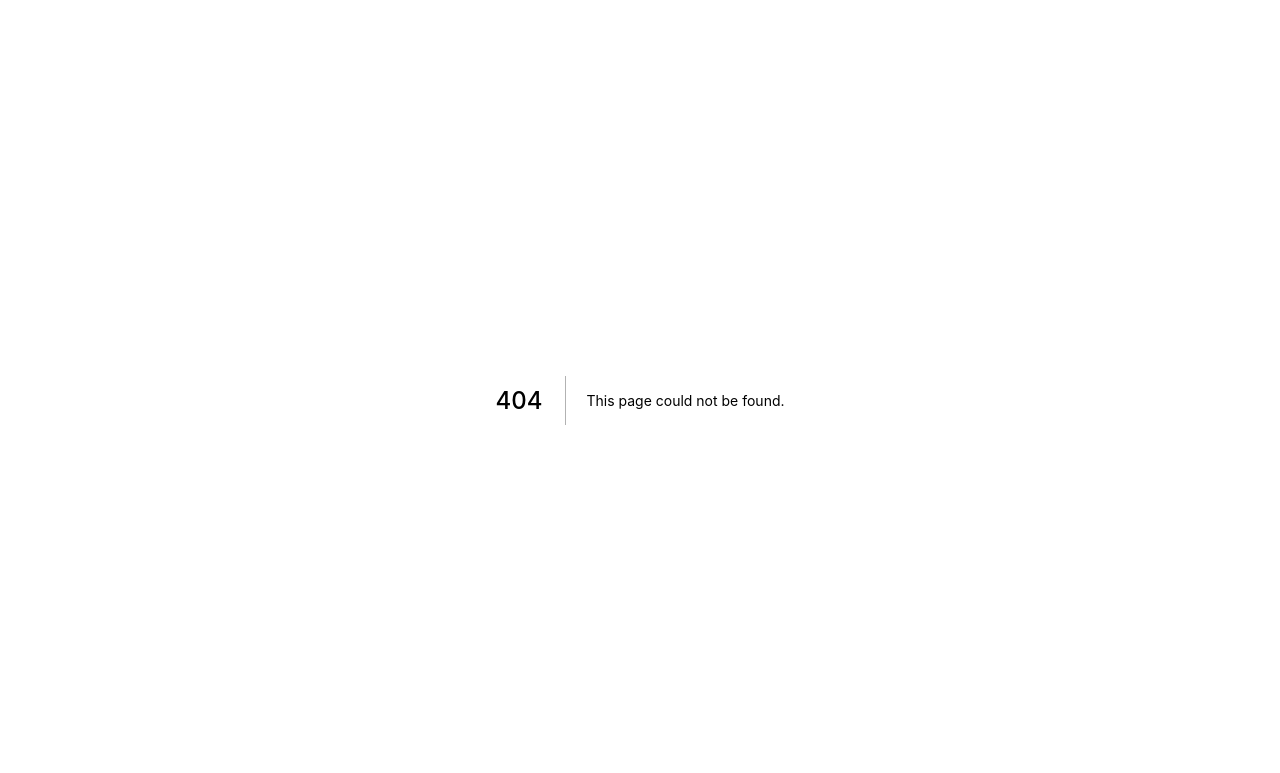
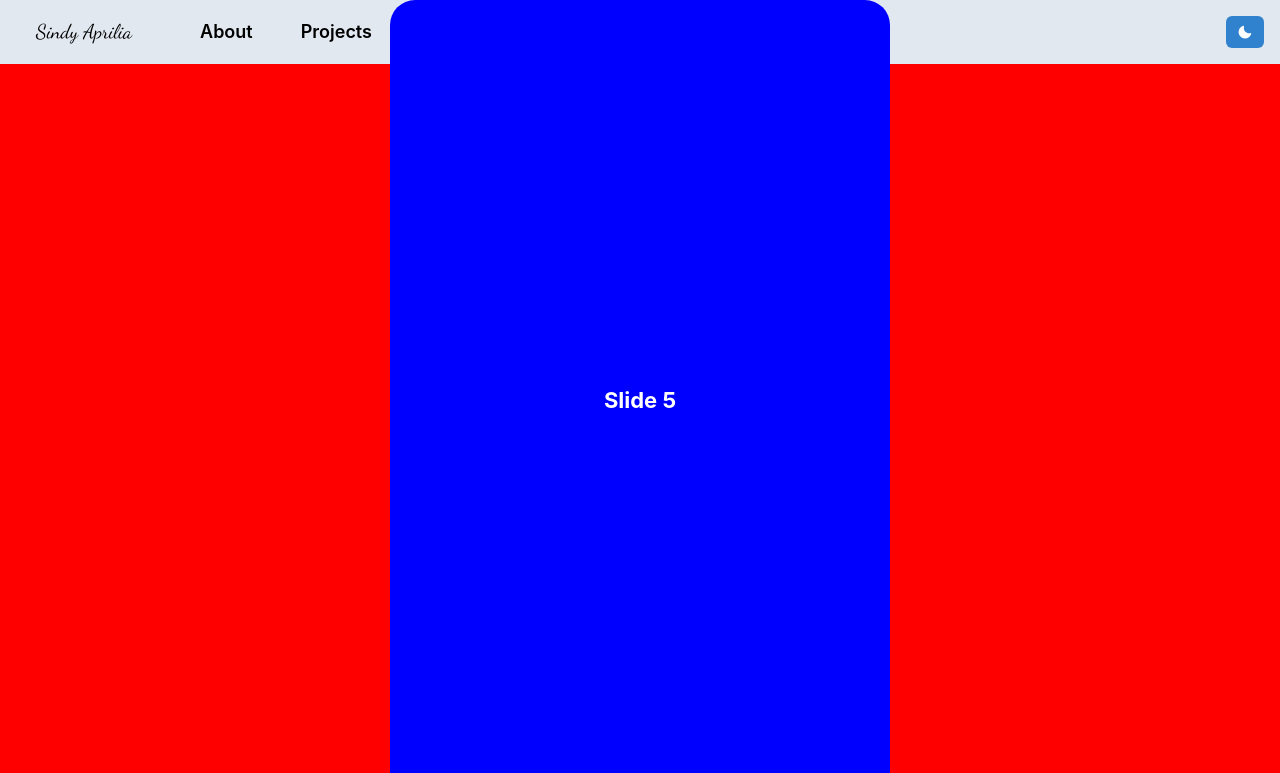
Before and after one commit to BANGATA/Sindy-Portfolio, a Next.js app: page /projects in a window 1280 px wide. Before the commit this address had no page. Shown: the top 773 px of the page. Built offline with nearby package versions, Linux system fonts and the light colour scheme; a web font is replaced by a local one.

Commit message:
feat: swiperJs

```diff
--- a/components/navbar.tsx
+++ b/components/navbar.tsx
@@ -31,6 +31,8 @@ const Navbar = () => {
         px={4}
         backdropFilter="auto"
         backdropBlur="8px"
+        position="fixed"
+        w={'100%'}
       >
         <Flex h={16} alignItems={"center"} justifyContent={"space-between"}>
           <IconButton
--- a/components/welcome.tsx
+++ b/components/welcome.tsx
@@ -62,7 +62,7 @@ const Welcoming = () => {
                   spacing={4}
                   display={{ base: "none", md: "flex" }}
                 >
-                  <Link href={"/home"}>
+                  <Link href={"/about"}>
                     <Button
                       color={color}
                       variant={"none"}
@@ -75,7 +75,7 @@ const Welcoming = () => {
                       </Text>
                     </Button>
                   </Link>
-                  <Link href={"/state"}>
+                  <Link href={"/projects"}>
                     <Button
                       color={color}
                       variant={"none"}
@@ -88,7 +88,7 @@ const Welcoming = () => {
                       </Text>
                     </Button>
                   </Link>
-                  <Link href={"/faq"}>
+                  <Link href={"/gallery"}>
                     <Button
                       color={color}
                       variant={"none"}
--- /dev/null
+++ b/pages/projects.tsx
@@ -0,0 +1,38 @@
+import { Flex } from "@chakra-ui/react";
+import { Autoplay, Keyboard, Mousewheel, Pagination } from "swiper";
+import { Swiper, SwiperSlide } from "swiper/react";
+import Navbar from "../components/navbar";
+
+const Projects = () => {
+  return (
+    <>
+      <Navbar />
+      <Flex>
+        <Swiper
+          direction={"vertical"}
+          slidesPerView={1}
+          //spaceBetween={30}
+          mousewheel={true}
+          pagination={{
+            clickable: true,
+          }}
+          modules={[Mousewheel, Pagination, Keyboard, Autoplay]}
+          className="mySwiper"
+          keyboard={{
+            enabled: true,
+          }}
+          autoplay={{ delay: 3500 }}
+          loop={true}
+        >
+          <SwiperSlide>Slide 1</SwiperSlide>
+          <SwiperSlide>Slide 2</SwiperSlide>
+          <SwiperSlide>Slide 3</SwiperSlide>
+          <SwiperSlide>Slide 4</SwiperSlide>
+          <SwiperSlide>Slide 5</SwiperSlide>
+        </Swiper>
+      </Flex>
+    </>
+  );
+};
+
+export default Projects;
--- a/styles/globals.css
+++ b/styles/globals.css
@@ -21,6 +21,37 @@ a {
   }
   body {
     color: white;
-    background: black;
   }
 }
+
+.swiper {
+  width: 100%;
+  height: 100vh;
+  display: flex;
+  align-items: center;
+  justify-content: center;
+  background-color: red;
+}
+
+.swiper-slide {
+  height: 10px;
+  width: 500px;
+  display: flex;
+  align-items: center;
+  justify-content: center;
+  border-radius: 25px;
+  font-size: 22px;
+  font-weight: bold;
+  color: #fff;
+  /* display: -webkit-box;
+  display: -ms-flexbox;
+  display: -webkit-flex;
+  -webkit-box-pack: center;
+  -ms-flex-pack: center;
+  -webkit-justify-content: center;
+  justify-content: center;
+  -webkit-box-align: center;
+  -ms-flex-align: center;
+  -webkit-align-items: center; */
+  background-color: blue;
+}
```
Also changed, not shown: components/gallery.tsx (+13 -32 lines), pages/gallery.tsx (+43 -11 lines).
